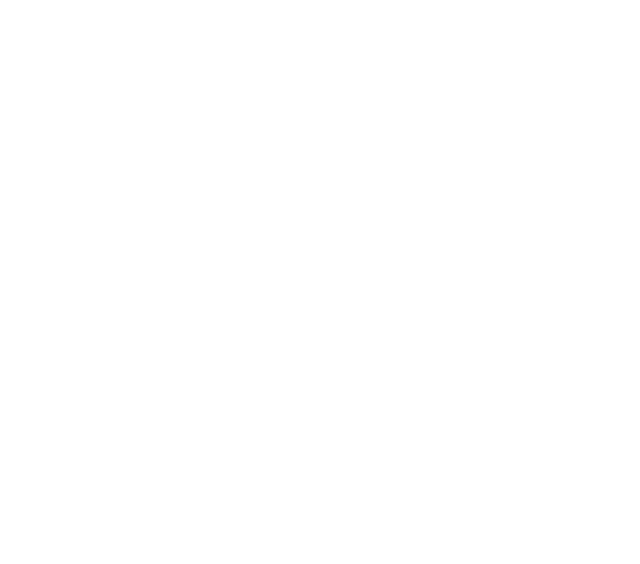
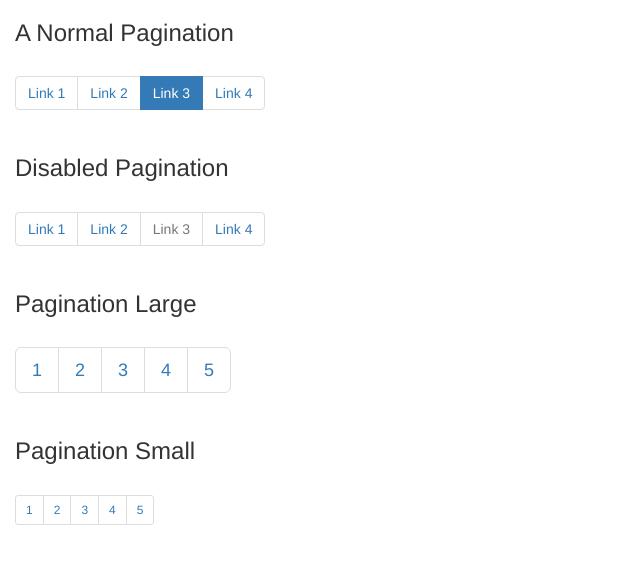
Before and after one commit to hackernewbie/Simple-Bootstrap-Website, a plain HTML site: page Pagination.html in a window 1280 px wide. Shown: the whole page, without its empty margins (0-640 px from the left). Drawn offline with nearby package versions, Linux system fonts and the light colour scheme.

Commit message:
Sample pagination code and bread-crumbs

```diff
--- a/Pagination.html
+++ b/Pagination.html
@@ -10,8 +10,36 @@
 	</head>
 	<body>
 		<div class="container-fluid">
-
-
+			<h3>A Normal Pagination</h3>
+			<ul class="pagination">
+				<li><a href="#">Link 1</a></li>
+				<li><a href="#">Link 2</a></li>
+				<li class="active"><a href="#">Link 3</a></li>
+				<li><a href="#">Link 4</a></li>
+			</ul>
+			<h3>Disabled Pagination</h3>
+			<ul class="pagination">
+				<li><a href="#">Link 1</a></li>
+				<li><a href="#">Link 2</a></li>
+				<li class="disabled"><a href="#">Link 3</a></li>
+				<li><a href="#">Link 4</a></li>
+			</ul>
+			<h3>Pagination Large</h3>
+			<ul class="pagination pagination-lg">
+			  <li><a href="#">1</a></li>
+			  <li><a href="#">2</a></li>
+			  <li><a href="#">3</a></li>
+			  <li><a href="#">4</a></li>
+			  <li><a href="#">5</a></li>
+			</ul>
+			<h3>Pagination Small</h3>
+			<ul class="pagination pagination-sm">
+			  <li><a href="#">1</a></li>
+			  <li><a href="#">2</a></li>
+			  <li><a href="#">3</a></li>
+			  <li><a href="#">4</a></li>
+			  <li><a href="#">5</a></li>
+			</ul>
 		</div>
 	</body>
 	</html>
```
Also changed, not shown: breadcrumbs-sample.html (added, +22 -0 lines).
